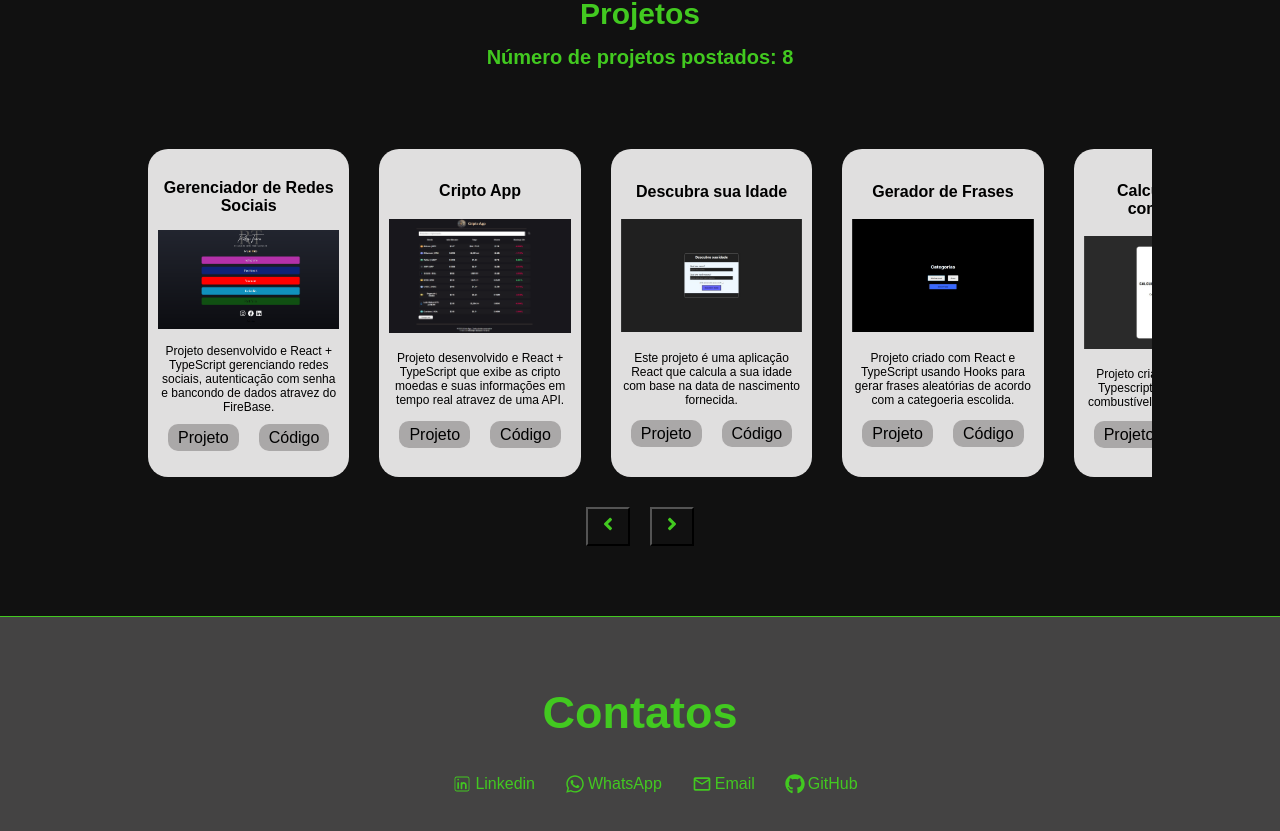
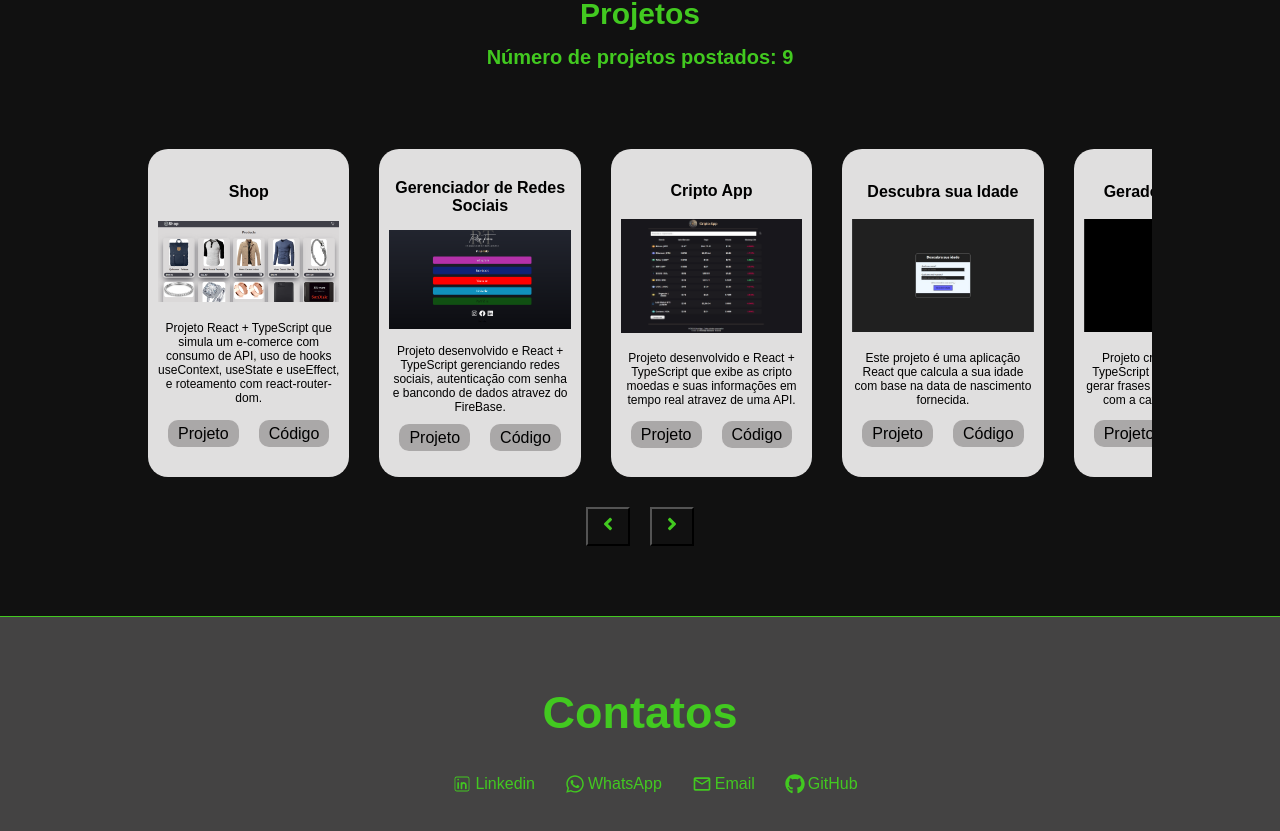
Before and after one commit to mtrodrigo/portifolio, a React (Vite) app: page / in a window 1280 px wide. Shown: the part 1485-2316 px from the top of the page. Built offline with nearby package versions, Linux system fonts and the light colour scheme.

Commit message:
add: novo projeto

```diff
--- a/src/components/projetos/Projetos.module.css
+++ b/src/components/projetos/Projetos.module.css
@@ -61,6 +61,7 @@
     margin: 0 10px;
     padding: 5px 10px;
 }
+
 @media (max-width: 450px) {
     .carrocel_container{
         flex-wrap: wrap;
--- a/src/components/projetos/Projetos.tsx
+++ b/src/components/projetos/Projetos.tsx
@@ -37,8 +37,8 @@ function Projetos() {
           ))}
           </div>
           <div className={styles.scroll}>
-            <button onClick={btnEsquerda}><FaAngleLeft/></button>
-            <button onClick={btnDireita}><FaAngleRight/></button>
+            <button className={styles.btn} onClick={btnEsquerda}><FaAngleLeft/></button>
+            <button className={styles.btn} onClick={btnDireita}><FaAngleRight/></button>
            </div>
         </div>
       </section>
--- a/src/components/sobre/Sobre.tsx
+++ b/src/components/sobre/Sobre.tsx
@@ -22,7 +22,7 @@ function Sobre() {
                             Trybe, Desenvolvimento Web (HTML 5, CSS 3, Bootstrap e JavaScript) com Jorge Sant Anna e Jamilton
                             Damasceno, além do curso de Front-End pela DevMedia, que abrange HTML 5, CSS 3, JavaScript,
                             React e API. Recentemente, também finalizei o curso avançado de React com TypeScript na Udemy,
-                            ministrado por Mathaus Fraga e sempre estou fazendo novos cursos para me aprimorar cada vez mais.
+                            ministrado por Matheus Fraga e sempre estou fazendo novos cursos para me aprimorar cada vez mais.
                         </p>
                         <p>
                             Estou animado para aplicar minhas habilidades em projetos desafiadores e contribuir para o mundo da tecnologia!
--- a/src/data/projeto.ts
+++ b/src/data/projeto.ts
@@ -6,8 +6,15 @@ import Frases from '/img/frases.png'
 import Idade from '/img/idade.png'
 import Cripto from '/img/cripto.png'
 import Gerenciador from '/img/gerenciador.png'
+import Shop from '/img/shop.png'
 
 const colProjetos = [
+    {
+        nome: "Shop",
+        site: "https://shop-delta-sandy.vercel.app/",
+        codigo: "https://github.com/mtrodrigo/shop.git",
+        image: Shop,
+        descricao: "Projeto React + TypeScript que simula um e-comerce com consumo de API, uso de hooks useContext, useState e useEffect, e roteamento com react-router-dom."},
     {
         nome: "Gerenciador de Redes Sociais",
         site: "https://gerenciador-rc.vercel.app/",
```
Also changed, not shown: public/img/shop.png (added).
